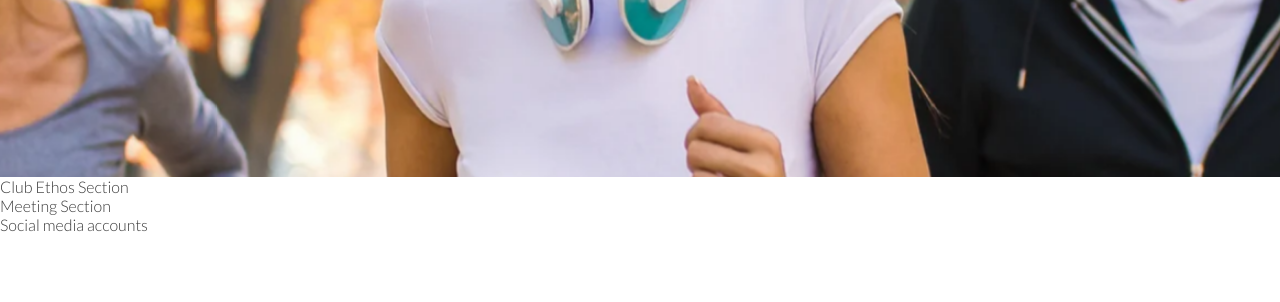
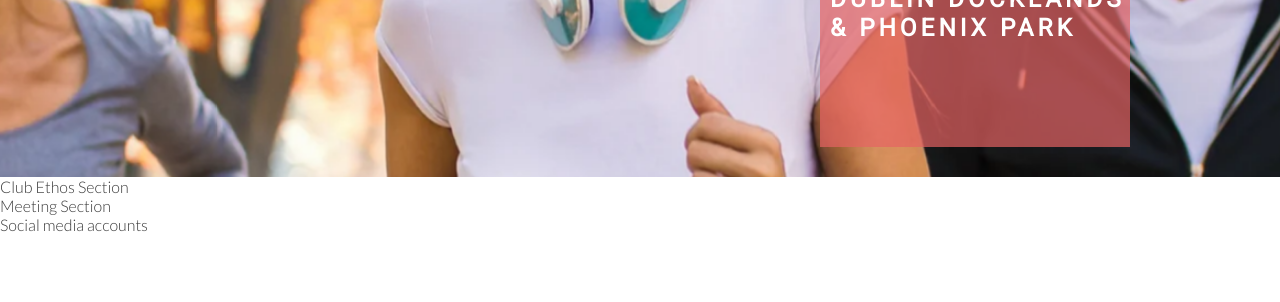
Before and after one commit to Hakesh/love-running, a plain HTML site: page index.html in a window 1280 px wide. Shown: the part 498-800 px from the top of the page. Drawn offline with Linux system fonts and the light colour scheme.

Commit message:
Add text and style for background image overlay

```diff
--- a/assets/css/style.css
+++ b/assets/css/style.css
@@ -64,6 +64,12 @@
     height: 600px;
     width: 100%;
     overflow: hidden;
+
+    position: relative;
+}
+
+#cover-text, #cover-text h2 {
+    color: #fff;
 }
 
 #hero-image {
@@ -71,11 +77,31 @@
     width: 100%;
     background: url(../images/hero-image.webp) no-repeat center center;
 
+    /** Animates the zoom effect **/
     animation-name: hero-zoom;
     animation-duration: 5s;
     animation-fill-mode: forwards;
 }
 
+#cover-text {
+    font-size: 130%;
+    font-family: Roboto, sans-serif;
+    text-transform: uppercase;
+    letter-spacing: 4px;
+
+    width: 300px;
+    height: 200px;
+
+    padding-top: 40px;
+    padding-left: 10px;
+
+    background-color: rgba(230, 100, 100, 0.699);
+
+    bottom: 30px;
+    right: 150px;
+
+    position: absolute;
+}
 
 /*** Hero Image Zoom ***/
 
--- a/index.html
+++ b/index.html
@@ -34,8 +34,10 @@
 
 
     <section id="hero-outer">
-        <div id="hero-image">
-
+        <div id="hero-image"></div>
+        <div id="cover-text">
+            <h2>Love Running</h2>
+            <h3>Dublin Docklands & Phoenix Park</h3>
         </div>
     </section>
     <section>
```
